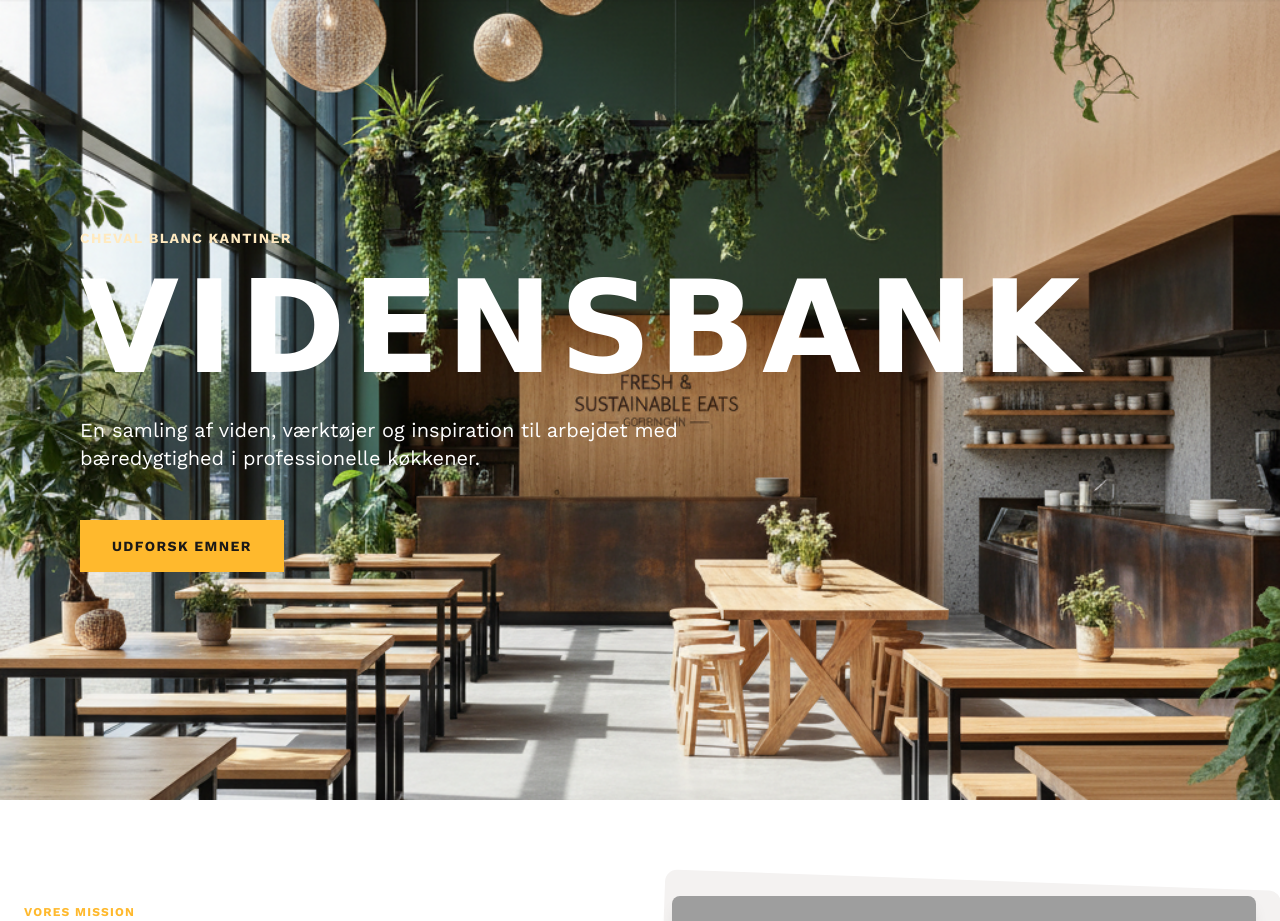
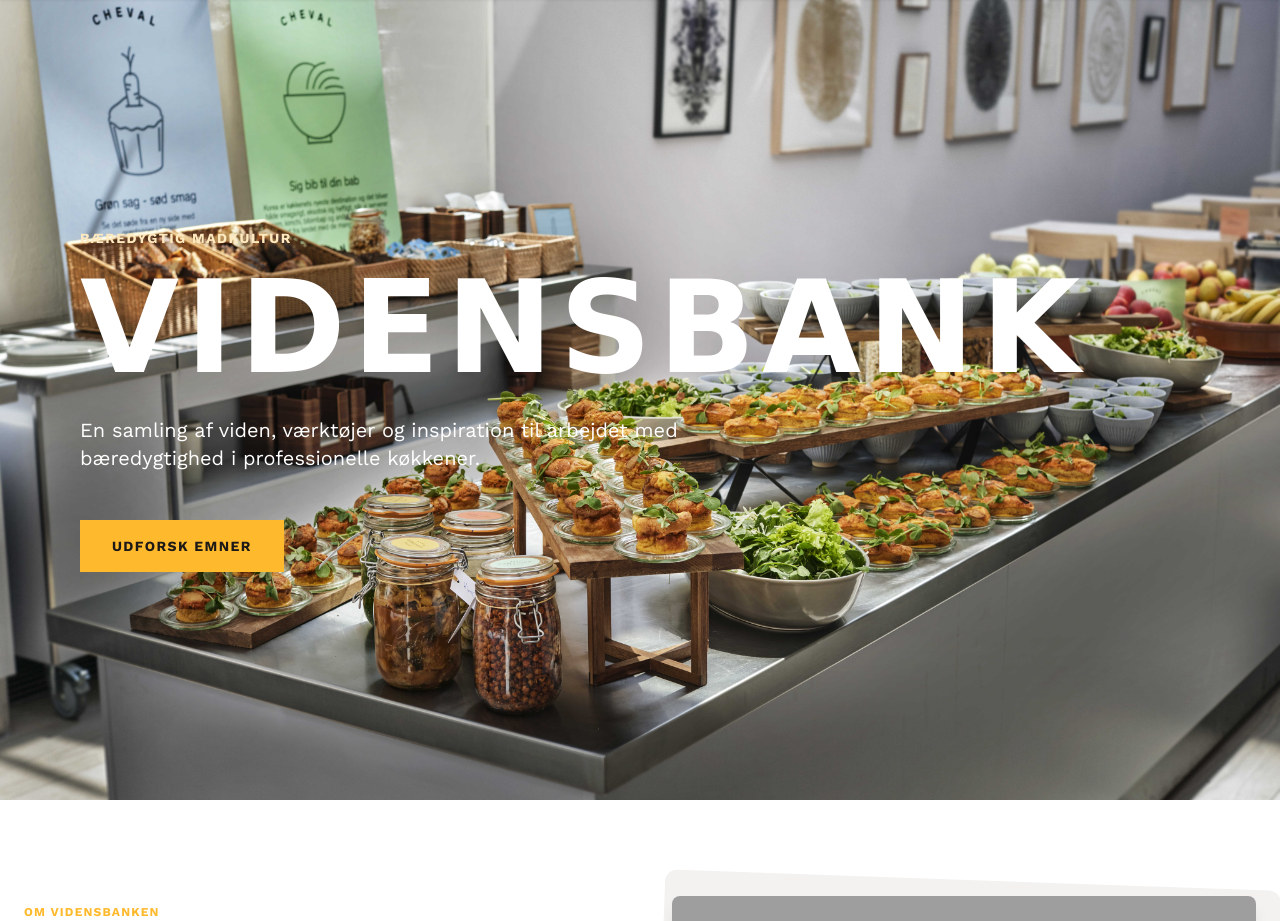
Before and after one commit to Durveshgosavi/vidensbank-flask, a Flask app: page / in a window 1280 px wide. Shown: the part 80-1001 px from the top of the page. Run offline with Flask 3, Linux system fonts and the light colour scheme; some libraries are stand-ins or nearby versions; some web fonts are replaced; grey boxes are pictures that could not be loaded.

Commit message:
Restore calculator logic, neutralize content, and fix text

```diff
--- a/app.py
+++ b/app.py
@@ -531,8 +531,54 @@ def calculator():
 
 @app.route('/calculator/comprehensive')
 def calculator_comprehensive():
-    """Legacy route for comprehensive calculator (redirects to main)"""
-    return redirect(url_for('calculator'))
+    """Render the comprehensive calculator page."""
+    return render_template('calculators/comprehensive.html')
+
+@app.route('/api/canteens')
+def api_canteens():
+    """Get all canteens for dropdown."""
+    canteens = mock_data_service.get_all_canteens()
+    return jsonify(canteens)
+
+@app.route('/api/canteen/<int:canteen_id>')
+def api_canteen_details(canteen_id):
+    """Get detailed data for a specific canteen."""
+    details = mock_data_service.get_canteen_details(canteen_id)
+    waste = mock_data_service.get_waste_metrics(canteen_id)
+
+    if not details:
+        return jsonify({'error': 'Canteen not found'}), 404
+
+    return jsonify({
+        'details': details,
+        'waste': waste
+    })
+
+@app.route('/api/calculate', methods=['POST'])
+def api_calculate():
+    """Run the climate calculation engine."""
+    data = request.json
+
+    # Transform frontend data to engine params structure if needed
+    # For now assuming frontend sends correct structure matching ClimateCalculatorEngine.calculate_canteen_impact
+
+    try:
+        result = calculator_engine.calculate_canteen_impact(data)
+
+        # Convert dataclass to dict for JSON serialization
+        return jsonify({
+            'total_co2_kg': result.total_co2_kg,
+            'per_meal_kg': result.per_meal_kg,
+            'annual_tons': result.annual_tons,
+            'breakdown': result.breakdown,
+            'recommendations': result.recommendations,
+            'organic_impact': result.organic_impact,
+            'waste_impact': result.waste_impact,
+            'seasonal_benefit': result.seasonal_benefit,
+            'cost_savings': result.cost_savings
+        })
+    except Exception as e:
+        return jsonify({'error': str(e)}), 400
 
 @app.route('/calculator-advanced')
 def calculator_advanced():
--- a/templates/index.html
+++ b/templates/index.html
@@ -6,14 +6,14 @@
 <!-- Hero Section -->
 <div class="relative h-screen min-h-[600px] w-full overflow-hidden">
   <div class="absolute inset-0">
-    <img src="{{ url_for('static', filename='images/sustainable_canteen_hero_1763550140162.png') }}"
-      alt="Sustainable Canteen" class="h-full w-full object-cover">
+    <img src="{{ url_for('static', filename='images/buffet_hero.jpg') }}" alt="Sustainable Canteen"
+      class="h-full w-full object-cover">
     <div class="absolute inset-0 brand-overlay"></div>
   </div>
 
   <div class="relative z-10 flex h-full flex-col justify-center px-6 md:px-20 text-white">
-    <span class="mb-4 font-sans text-sm font-bold tracking-widest uppercase text-cb-yellow-light">Cheval Blanc
-      Kantiner</span>
+    <span class="mb-4 font-sans text-sm font-bold tracking-widest uppercase text-cb-yellow-light">Bæredygtig
+      Madkultur</span>
     <h1
       class="mb-6 max-w-5xl font-display text-6xl font-bold leading-none tracking-brand-wide md:text-9xl uppercase text-white">
       Vidensbank
@@ -36,13 +36,13 @@
   <div class="mx-auto max-w-7xl px-6">
     <div class="grid grid-cols-1 lg:grid-cols-2 gap-16 items-center">
       <div>
-        <span class="mb-4 block font-sans text-xs font-bold tracking-widest uppercase text-cb-yellow-dark">Vores
-          Mission</span>
+        <span class="mb-4 block font-sans text-xs font-bold tracking-widest uppercase text-cb-yellow-dark">Om
+          Vidensbanken</span>
         <h2 class="mb-6 font-display text-5xl font-bold text-stone-900 uppercase tracking-brand-wide leading-tight">
           Fra Viden til<br>Handling
         </h2>
         <p class="mb-6 font-sans text-lg text-stone-600 leading-relaxed">
-          Vidensbanken er Cheval Blancs centrale nervesystem for bæredygtig udvikling. Vi tror på, at de bedste
+          Vidensbanken er et værktøj for bæredygtig udvikling i professionelle køkkener. Vi tror på, at de bedste
           beslutninger træffes på baggrund af fakta, ikke fornemmelser.
         </p>
         <p class="mb-8 font-sans text-lg text-stone-600 leading-relaxed">
@@ -64,7 +64,7 @@
 
       <div class="relative">
         <div class="absolute -inset-4 bg-cb-taupe-light rounded-xl transform rotate-2"></div>
-        <img src="{{ url_for('static', filename='images/chevalas2k4134.jpg') }}" alt="Cheval Blanc Chef"
+        <img src="{{ url_for('static', filename='images/chevalas2k4134.jpg') }}" alt="Chef"
           class="relative rounded-lg shadow-lg w-full h-[500px] object-cover grayscale hover:grayscale-0 transition-all duration-700">
       </div>
     </div>
@@ -282,7 +282,7 @@
           <span class="mb-4 block font-sans text-xs font-bold tracking-widest uppercase text-cb-green-medium">Prøv
             Værktøjet</span>
           <h2 class="mb-6 font-display text-5xl font-bold uppercase tracking-brand-wide text-white leading-none">
-            Klimaberegner<br><span class="text-cb-green-medium">2.0</span>
+            Klimaberegner
           </h2>
           <p class="mb-10 font-sans text-lg text-stone-400 leading-relaxed">
             Vi har udviklet en avanceret beregner, der giver dig mulighed for at simulere effekten af jeres tiltag. Se
```
